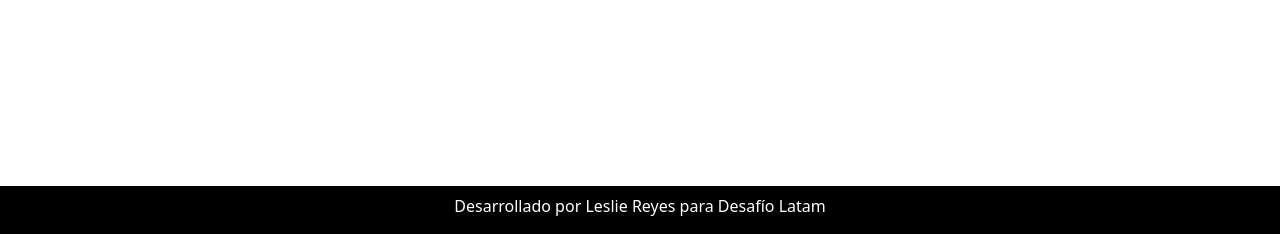
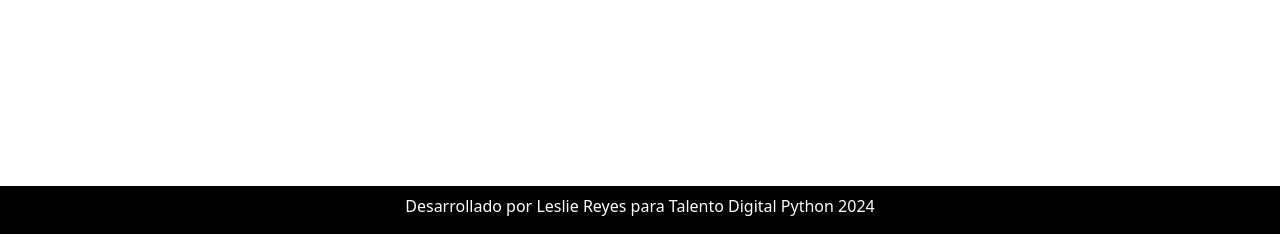
Before and after one commit to lilithrv/manejo-crud-django, a Django app: page /properties in a window 1280 px wide. Shown: the part 566-800 px from the top of the page. Run offline with Django 5.2, Linux system fonts and the light colour scheme; the visitor is signed in with stand-in values (Sample User, id 1); data comes from the database, SQL or seed files in the repository; data that the repository does not hold is empty; parts of the project's set-up code (start-up, migrations or seed data) failed here and were passed over.

Commit message:
upload ppt

```diff
--- a/proyecto/arriendo/templates/footer.html
+++ b/proyecto/arriendo/templates/footer.html
@@ -1,6 +1,5 @@
 <footer class="container-fluid pt-2">
     <p class="text-center text-white">
-        Desarrollado por Leslie Reyes para Desafío
-        Latam
+        Desarrollado por Leslie Reyes para Talento Digital Python 2024
     </p>
 </footer>
--- a/proyecto/arriendo/templates/properties.html
+++ b/proyecto/arriendo/templates/properties.html
@@ -59,7 +59,7 @@
 <script>
     window.addEventListener('DOMContentLoaded', function () {
         {% if region_selected %}
-        document.querySelector('#region').value = "{{ region_selected }}";
+            document.querySelector('#region').value = "{{ region_selected }}";
         {% endif %}
 
         document.querySelector('#region').addEventListener('change', function (event) {
@@ -68,7 +68,7 @@
         });
 
         {% if commune_selected %}
-        document.querySelector('#commune').value = "{{ commune_selected }}";
+            document.querySelector('#commune').value = "{{ commune_selected }}";
         {% endif %}
 
         document.querySelector('#commune').addEventListener('change', function (event) {
```
Also changed, not shown: 1 other file.
